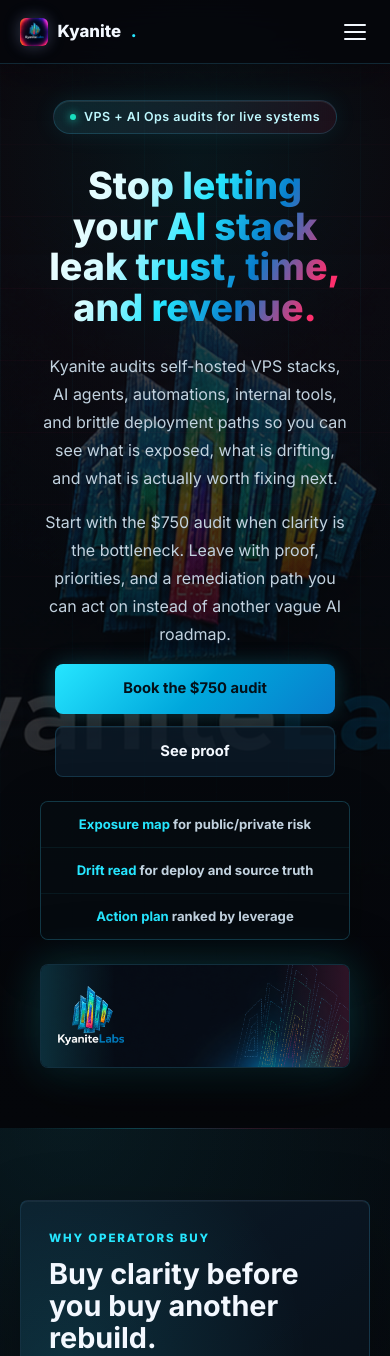
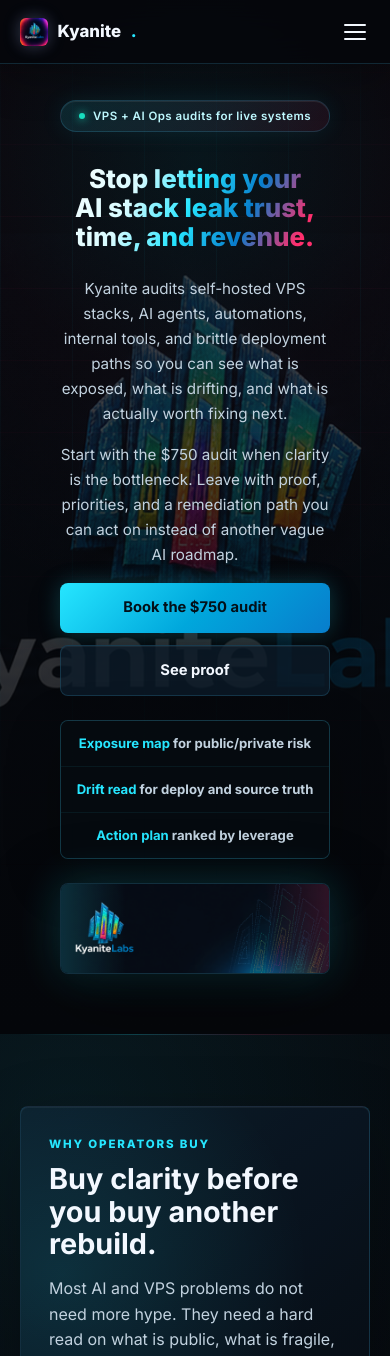
Before and after one commit to KyaniteLabs/kyanite-landing, a Flask app: page / in a window 390 px wide. Shown: the top 1356 px of the page. Run offline with Flask 3, Linux system fonts and the light colour scheme; some libraries are stand-ins or nearby versions.

Commit message:
Fit the landing hero to narrow buyer screens
The second narrow screenshot showed the page needed an explicit compact hero measure, so the mobile layout now constrains the hero content as a unit instead of relying on individual wraps.

Constraint: Buyer-facing mobile screenshots must show complete headline, body copy, CTAs, proof strip, and brand image without clipping.

Rejected: Relying on body overflow clipping | it hides the problem while cutting off sales copy.

Confidence: high

Scope-risk: narrow

Directive: Keep the compact hero measure when changing mobile hero copy or CTA labels.

Tested: git diff --check; Chrome narrow screenshot at 390px local file target.

Not-tested: Live screenshot after deploy; run before final completion.

```diff
--- a/templates/landing-v2.html
+++ b/templates/landing-v2.html
@@ -264,8 +264,8 @@
       margin-left: auto;
       margin-right: auto;
       overflow-wrap: break-word;
-      text-wrap: balance;
     }
+    .hero h1 span { display: block; }
 
     .hero p {
       font-size: clamp(1rem, 1.8vw, 1.15rem); color: var(--text2);
@@ -628,8 +628,10 @@
       .hamburger { display: flex; }
       .hero { padding: 100px 1.25rem 60px; }
       .hero .container { min-width: 0; }
-      .hero h1 { font-size: clamp(2rem, 10vw, 2.35rem); }
+      .hero h1 { font-size: clamp(1.8rem, 9vw, 2.25rem); }
       .hero p { max-width: 100%; }
+      .hero-actions { max-width: 280px; margin-left: auto; margin-right: auto; flex-direction: column; align-items: stretch; }
+      .hero-actions .btn { width: 100%; justify-content: center; }
       .hero-brand { margin-top: 1.5rem; }
       .hero-proof { grid-template-columns: 1fr; }
       section { padding: 72px 0; }
@@ -645,9 +647,18 @@
       .step::before { display: none; }
     }
 
+    @media (max-width: 560px) {
+      .hero .container { max-width: 270px; padding-left: 0; padding-right: 0; }
+      .hero-badge { width: 100%; justify-content: center; text-align: center; font-size: .72rem; padding-left: 10px; padding-right: 10px; }
+      .hero h1 { font-size: 1.62rem; line-height: 1.12; }
+      .hero p { font-size: .95rem; line-height: 1.65; }
+      .hero-note { font-size: .9rem; }
+      .hero-actions { max-width: 100%; }
+      .hero-proof, .hero-brand { width: 100%; }
+    }
+
     @media (max-width: 480px) {
-      .hero-actions { max-width: 280px; margin-left: auto; margin-right: auto; flex-direction: column; align-items: stretch; }
-      .hero-actions .btn { width: 100%; justify-content: center; }
+      .hero { padding-left: 1rem; padding-right: 1rem; }
       .projects-grid { grid-template-columns: 1fr; }
     }
 
@@ -708,7 +719,7 @@
   <section class="hero">
     <div class="container">
       <div class="hero-badge">VPS + AI Ops audits for live systems</div>
-      <h1>Stop letting your AI stack leak trust, time, and revenue.</h1>
+      <h1><span>Stop letting your</span><span>AI stack leak trust,</span><span>time, and revenue.</span></h1>
       <p>Kyanite audits self-hosted VPS stacks, AI agents, automations, internal tools, and brittle deployment paths so you can see what is exposed, what is drifting, and what is actually worth fixing next.</p>
       <p class="hero-note">Start with the $750 audit when clarity is the bottleneck. Leave with proof, priorities, and a remediation path you can act on instead of another vague AI roadmap.</p>
       <div class="hero-actions">
```
